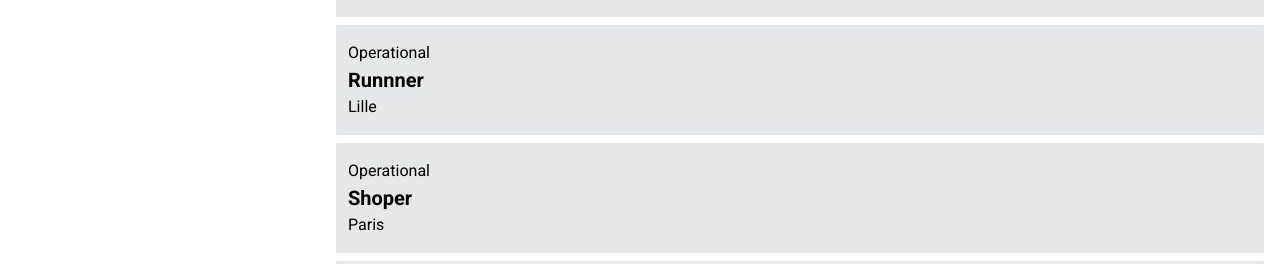
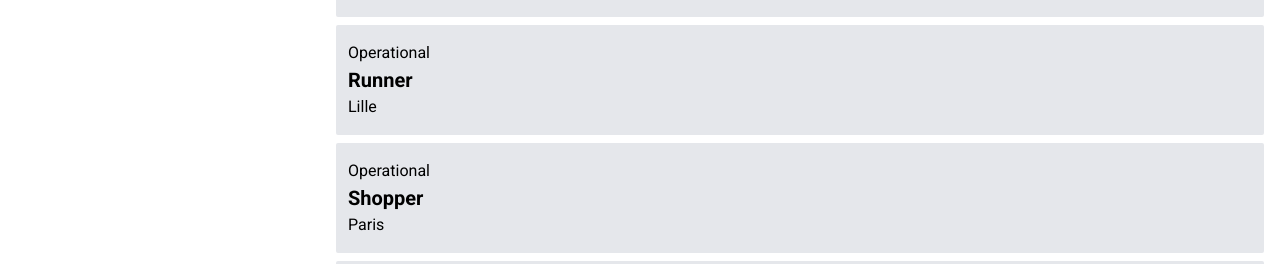
Before and after one commit to RoOLeary/distort, a Next.js app: page / in a window 1280 px wide. Shown: the part 9833-10097 px from the top of the page. Built offline with nearby package versions, Linux system fonts and the light colour scheme.

Commit message:
update index

```diff
--- a/pages/index.js
+++ b/pages/index.js
@@ -166,14 +166,14 @@
     category: 'Operational',
     location: "Lille",
     type: "part-time",
-    title: 'Runnner',
+    title: 'Runner',
     country: 'fr'
   },
   {
     category: 'Operational',
     location: "Paris",
     type: "full-time",
-    title: 'Shoper',
+    title: 'Shopper',
     country: 'fr'
   },
   {
```
